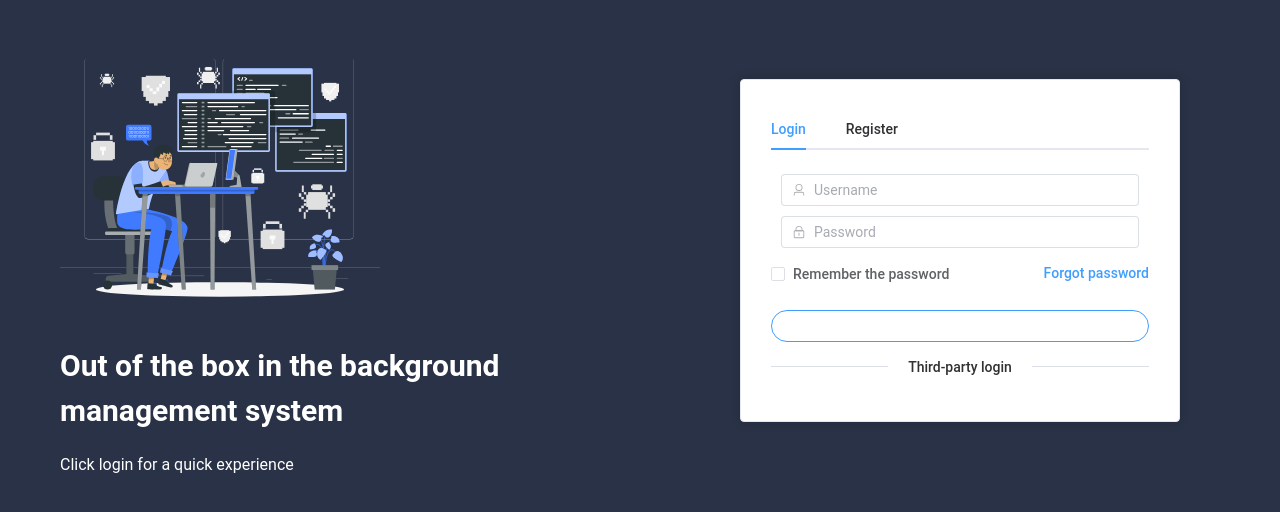
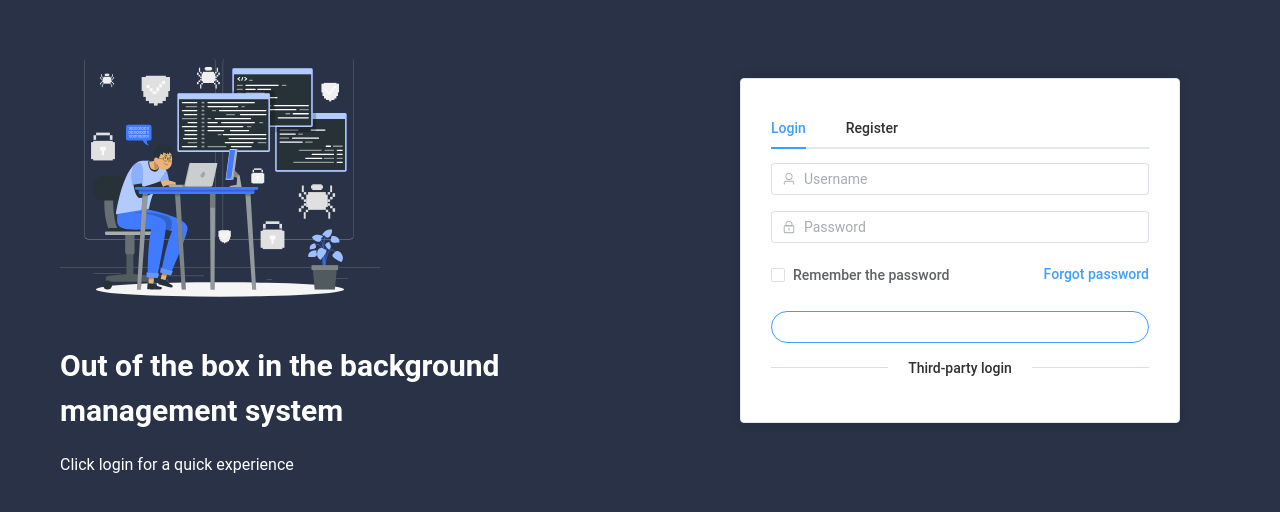
Before and after one commit to OzoneLabs/vuejs3-playground, a Vue app: page / in a window 1280 px wide. Shown: the part 150-662 px from the top of the page. Built offline with nearby package versions, Linux system fonts and the light colour scheme.

Commit message:
Restyle in WindiCSS

```diff
--- a/src/components/Login.vue
+++ b/src/components/Login.vue
@@ -27,7 +27,7 @@ export default {
 
 <template>
     <form>
-        <div class="mg-sm">
+        <div>
             <el-input v-model="username" placeholder="Username">
                 <template #prefix>
                     <el-icon>
@@ -37,7 +37,7 @@ export default {
             </el-input>
         </div>
 
-        <div class="mg-sm">
+        <div class="mt-4">
             <el-input type="password" v-model="password" placeholder="Password">
                 <template #prefix>
                     <el-icon>
@@ -47,13 +47,13 @@ export default {
             </el-input>
         </div>
 
-        <el-row justify="space-between">
+        <el-row justify="space-between" class="mt-4">
             <el-checkbox label="Remember the password" />
             <el-link type="primary">Forgot password</el-link>
         </el-row>
 
-        <div>
-            <el-button @click="login" type="primary" round class="login-button">Login</el-button>
+        <div class="mt-20px">
+            <el-button @click="login" type="primary" round class="w-full">Login</el-button>
         </div>
 
         <el-divider>
@@ -64,14 +64,3 @@ export default {
         </div>
     </form>
 </template>
-
-<style scoped>
-.mg-sm {
-    margin: 10px;
-}
-
-.login-button {
-    width: 100%;
-    margin-top: 20px;
-}
-</style>
--- a/src/components/LoginRegisterCard.vue
+++ b/src/components/LoginRegisterCard.vue
@@ -17,7 +17,7 @@ export default {
 </script>
 
 <template>
-    <el-card class="box">
+    <el-card class="w-440px p-10px">
         <el-tabs v-model="activeTab">
             <el-tab-pane label="Login" name="login">
                 <Login />
@@ -29,10 +29,3 @@ export default {
         </el-tabs>
     </el-card>
 </template>
-
-<style scoped>
-.box {
-    width: 440px;
-    padding: 10px;
-}
-</style>
--- a/src/components/Register.vue
+++ b/src/components/Register.vue
@@ -54,8 +54,8 @@ export default {
             </el-input>
         </div>
 
-        <div>
-            <el-button @click="register" type="primary" round class="register-button">Register</el-button>
+        <div class="mt-10px">
+            <el-button @click="register" type="primary" round class="w-full">Register</el-button>
         </div>
     </form>
 </template>
--- a/src/views/LoginRegisterPage.vue
+++ b/src/views/LoginRegisterPage.vue
@@ -9,56 +9,23 @@ export default {
 </script>
 
 <template>
-    <el-row class="strong-blue-bg full-screen">
-        <el-col :span="12" class="white-text center-flex col-flex">
+    <el-row class="bg-[#293246] w-screen h-screen">
+        <el-col :span="12" class="text-white flex-center flex-col">
             <div style="width: 520px;">
                 <img src="../assets/loginregister-illustration.svg" width="320" />
-                <div class="big-text">Out of the box in the background management system</div>
-                <div class="small-text">Click login for a quick experience</div>
+                <div class="font-semibold text-30px">Out of the box in the background management system</div>
+                <div class="mt-20px">Click login for a quick experience</div>
             </div>
         </el-col>
 
-        <el-col :span="12" class="center-flex">
+        <el-col :span="12" class="flex-center">
             <LoginRegisterCard />
         </el-col>
     </el-row>
 </template>
 
 <style scoped>
-.strong-blue-bg {
-    background-color: #293246;
-}
-
-.big-text {
-    font-weight: bold;
-    font-size: 30px;
-}
-
-.small-text {
-    margin-top: 20px;
-}
-
-.white-text {
-    color: #fff;
-}
-
-.center-flex {
-    display: flex;
-    justify-content: center;
-    align-items: center;
-}
-
-.col-flex {
-    flex-direction: column;
-}
-
-.full-screen {
-    width: 100vw;
-    height: 100vh;
-}
-
-.left-top-padding {
-    padding-top: 10px;
-    padding-left: 10px;
+.flex-center {
+    @apply flex justify-center items-center;
 }
 </style>
```
